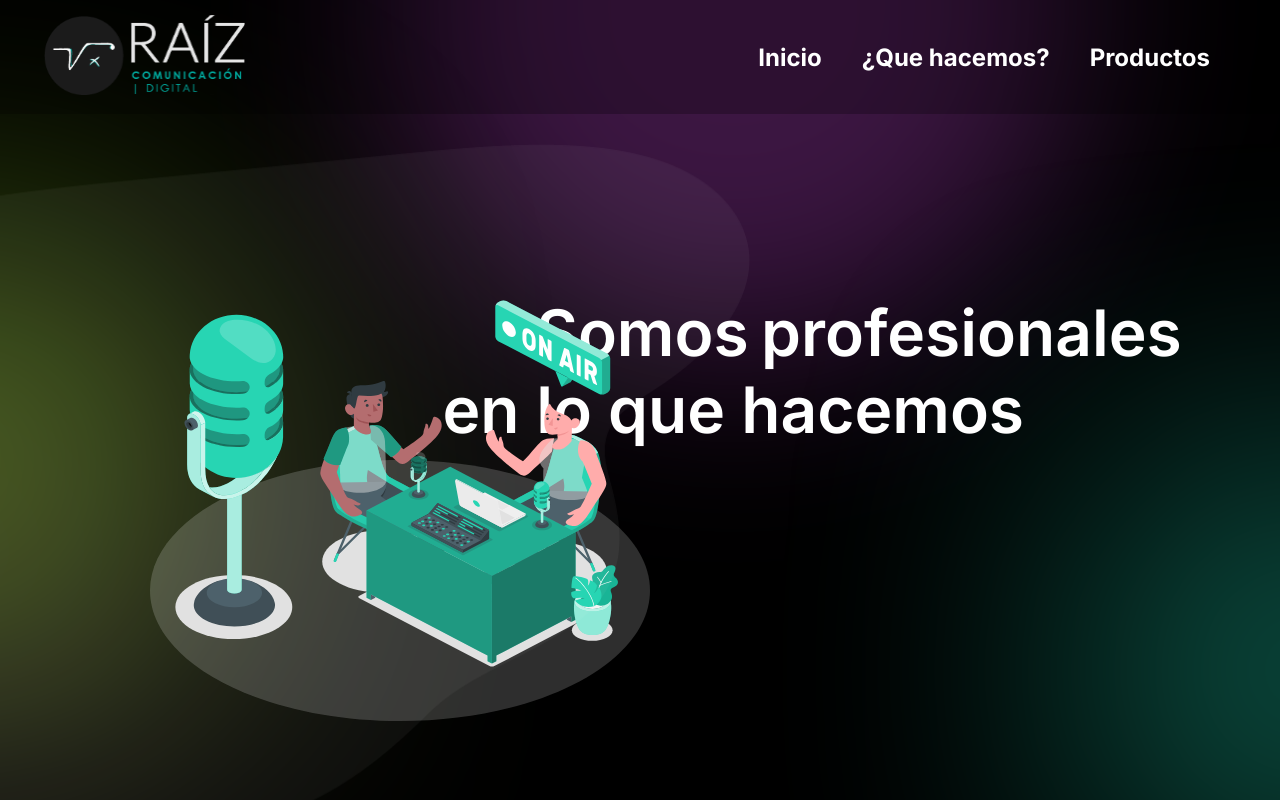
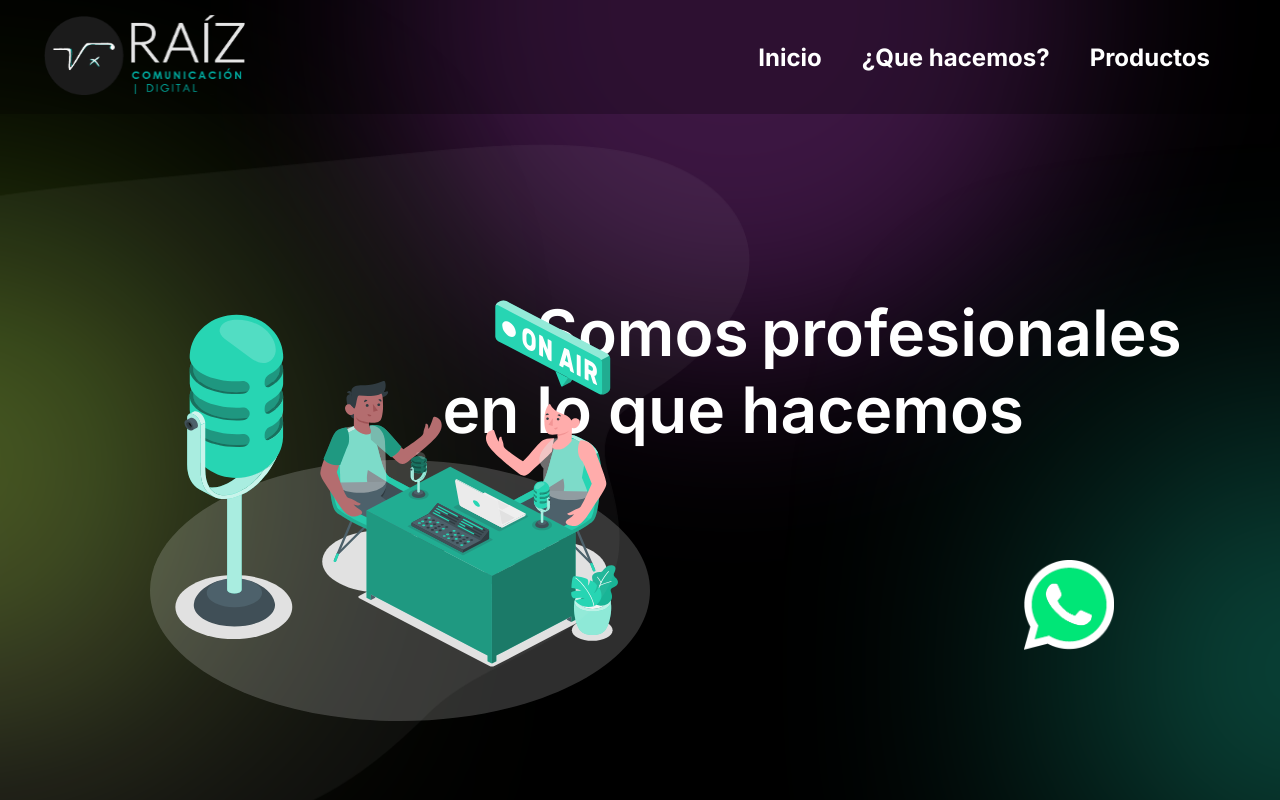
Before and after one commit to jeronimogarcia/ProyectoCoder, a React (Create React App) app: page / in a window 1280 px wide. Shown: the top 800 px of the page. Built offline with nearby package versions, Linux system fonts and the light colour scheme.

Commit message:
add: whatsapp icon
add: whatsapp icon

```diff
--- a/src/App.css
+++ b/src/App.css
@@ -94,3 +94,10 @@
   filter: blur(200px);
   transform: rotate(-143.43deg);
 }
+.whatsapp{
+  position: fixed;
+  width: 90px;
+  top: 70%;
+  right: 13%;
+  z-index: 1;
+}
--- a/src/App.js
+++ b/src/App.js
@@ -5,6 +5,7 @@ import Products from "./Components/Products/Products";
 import Footer from "./Components/Footer/Footer";
 import "./App.css";
 import {MobileProvider} from './context/mobile'
+import whatsapp from './Images/whatsapp.svg'
 
 function App() {
   return (
@@ -18,6 +19,7 @@ function App() {
         <div className="app_Radiants"></div>
         <div className="app_Radiants"></div>
         <div className="app_Radiants"></div>
+        <a href='https://wa.me/+5491164645254?text=Buen%20d%C3%ADa%2C%0AEstoy%20interesado%20en%20los%20servicios%20de%20Ra%C3%ADz' target='_blank' rel="noreferrer"><img className="whatsapp" src={whatsapp} alt={whatsapp} /></a>
         <Header></Header>
         <Title></Title>
         <WhoWeAre></WhoWeAre>
```
Also changed, not shown: src/Images/whatsapp.png (added), src/Images/whatsapp.svg (added).
